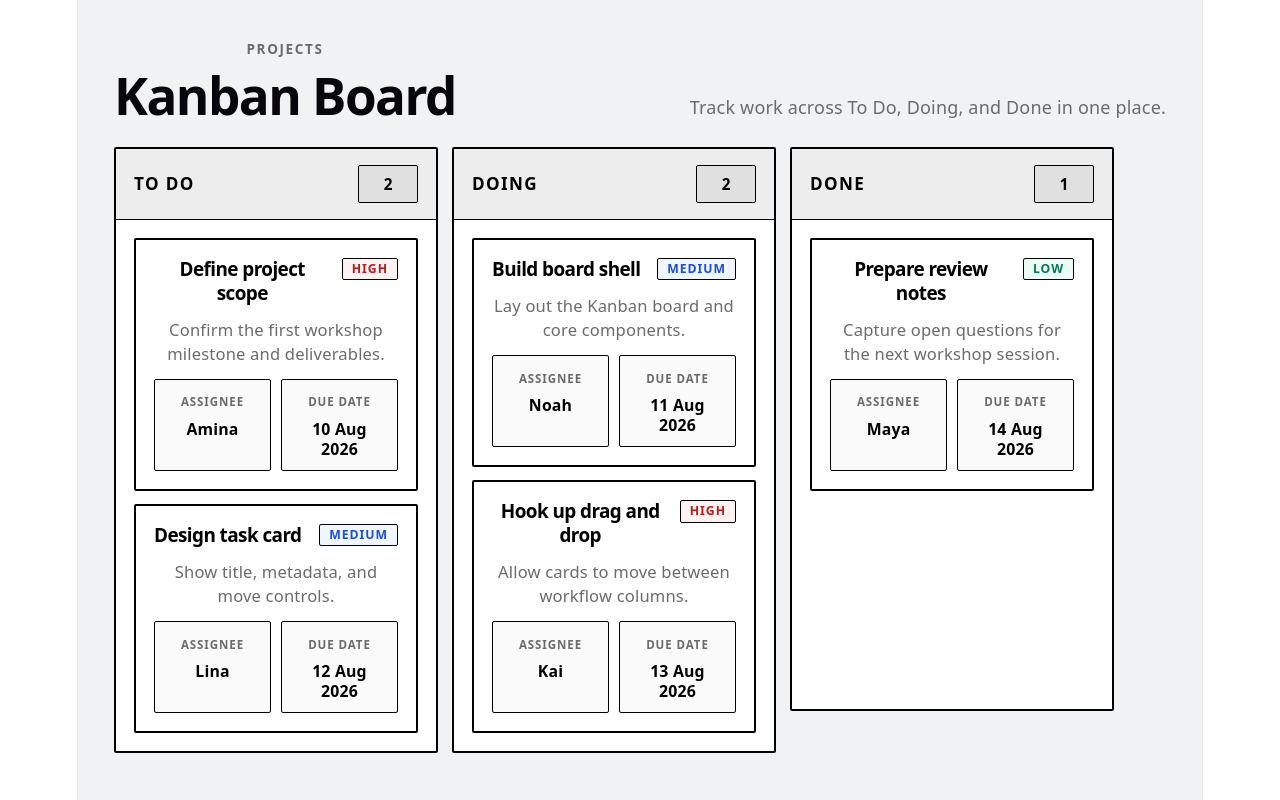
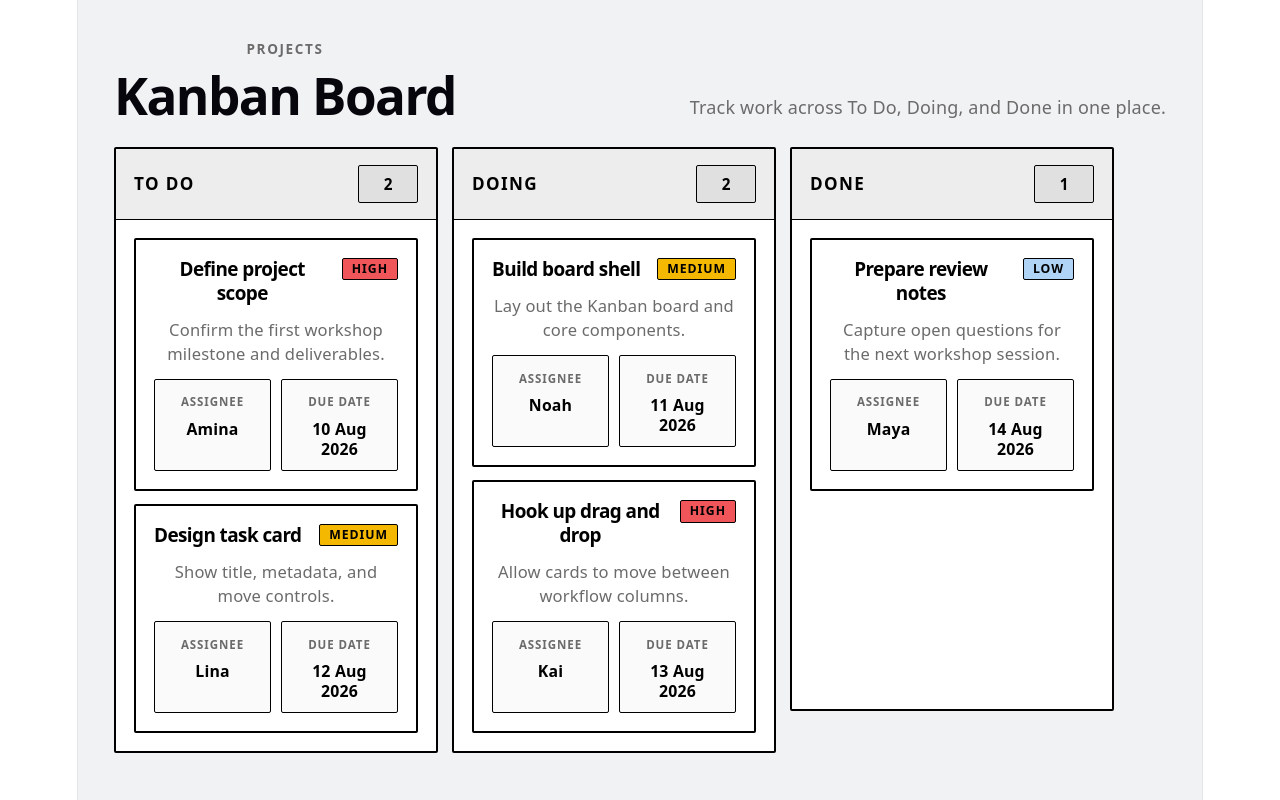
Before and after one commit to nschandunu/full_stack_workshop, a React (Vite) app in the folder client/: page / in a window 1280 px wide. Built offline with nearby package versions, Linux system fonts and the light colour scheme.

Commit message:
Fix kanban badge colors

```diff
--- a/client/src/features/projects/kanban/components/KanbanCard.jsx
+++ b/client/src/features/projects/kanban/components/KanbanCard.jsx
@@ -1,9 +1,3 @@
-const priorityStyles = {
-  low: { backgroundColor: '#ecfdf5', color: '#047857' },
-  medium: { backgroundColor: '#eff6ff', color: '#1d4ed8' },
-  high: { backgroundColor: '#fef2f2', color: '#b91c1c' },
-};
-
 const formatDueDate = (dueDate) => {
   if (!dueDate) {
     return 'No due date';
@@ -24,7 +18,7 @@ const formatDueDate = (dueDate) => {
 
 function KanbanCard({ task, onOpen, onDragStart, onContextMenu }) {
   const priorityKey = task.priority?.toLowerCase() ?? 'medium';
-  const priorityStyle = priorityStyles[priorityKey] ?? priorityStyles.medium;
+  const priorityClass = `kanban-card__badge kanban-card__badge--${priorityKey}`;
 
   return (
     <article
@@ -51,7 +45,7 @@ function KanbanCard({ task, onOpen, onDragStart, onContextMenu }) {
     >
       <header className="kanban-card__header">
         <h3>{task.title}</h3>
-        <span className="kanban-card__badge" style={priorityStyle}>
+        <span className={priorityClass}>
           {priorityKey}
         </span>
       </header>
--- a/client/src/features/projects/kanban/kanban.css
+++ b/client/src/features/projects/kanban/kanban.css
@@ -181,6 +181,27 @@
   white-space: nowrap;
 }
 
+.kanban-card__badge--high {
+  background: var(--color-priority-high);
+  color: var(--color-text-primary);
+}
+
+.kanban-card__badge--medium {
+  background: var(--color-priority-medium);
+  color: var(--color-text-primary);
+}
+
+.kanban-card__badge--low {
+  background: var(--color-priority-low);
+  color: var(--color-text-primary);
+}
+
+.kanban-card__badge--todo,
+.kanban-card__badge--neutral {
+  background: var(--color-priority-neutral);
+  color: var(--color-text-primary);
+}
+
 .kanban-context-menu {
   z-index: 1000;
   min-width: 15rem;
```
